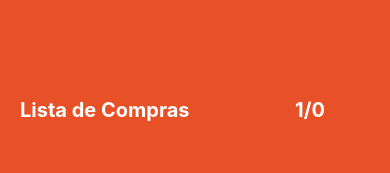
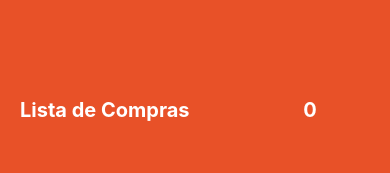
Before and after one commit to niltonc/weblist, a React Native app: screen / in a window 390 px wide. Shown: the top 173 px of the page. Built offline with nearby package versions, Linux system fonts and the light colour scheme.

Commit message:
readme img

```diff
--- a/src/screens/home/index.js
+++ b/src/screens/home/index.js
@@ -109,9 +109,7 @@ export default function Home({ navigation }) {
           </View>
 
           <View style={styles.itemCounter}>
-            <Text style={styles.textTitle}>
-              {Item.length}/{allItems.length}
-            </Text>
+            <Text style={styles.textTitle}>{allItems.length}</Text>
           </View>
         </View>
 
```
Also changed, not shown: assets/bkgreadme.png (added).
